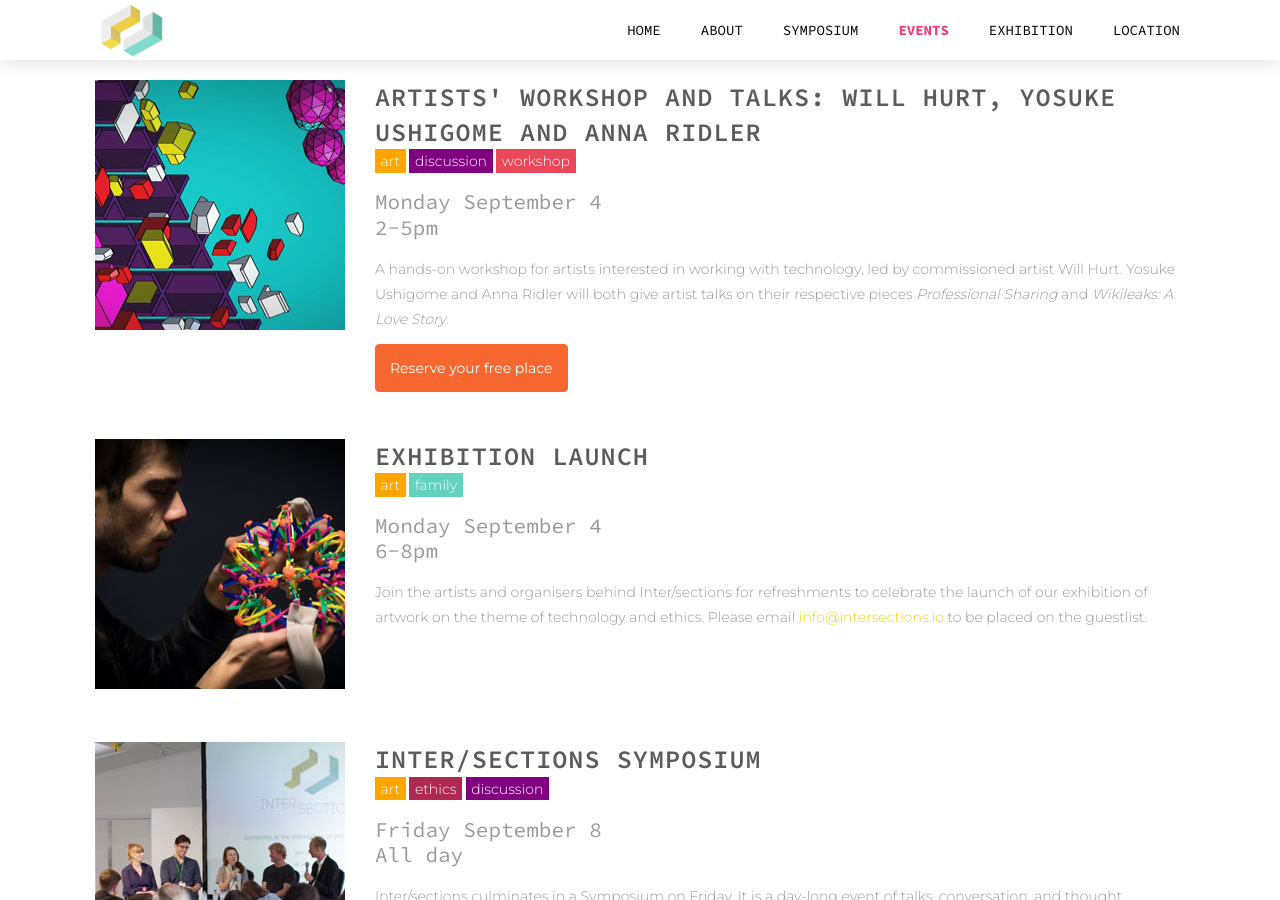
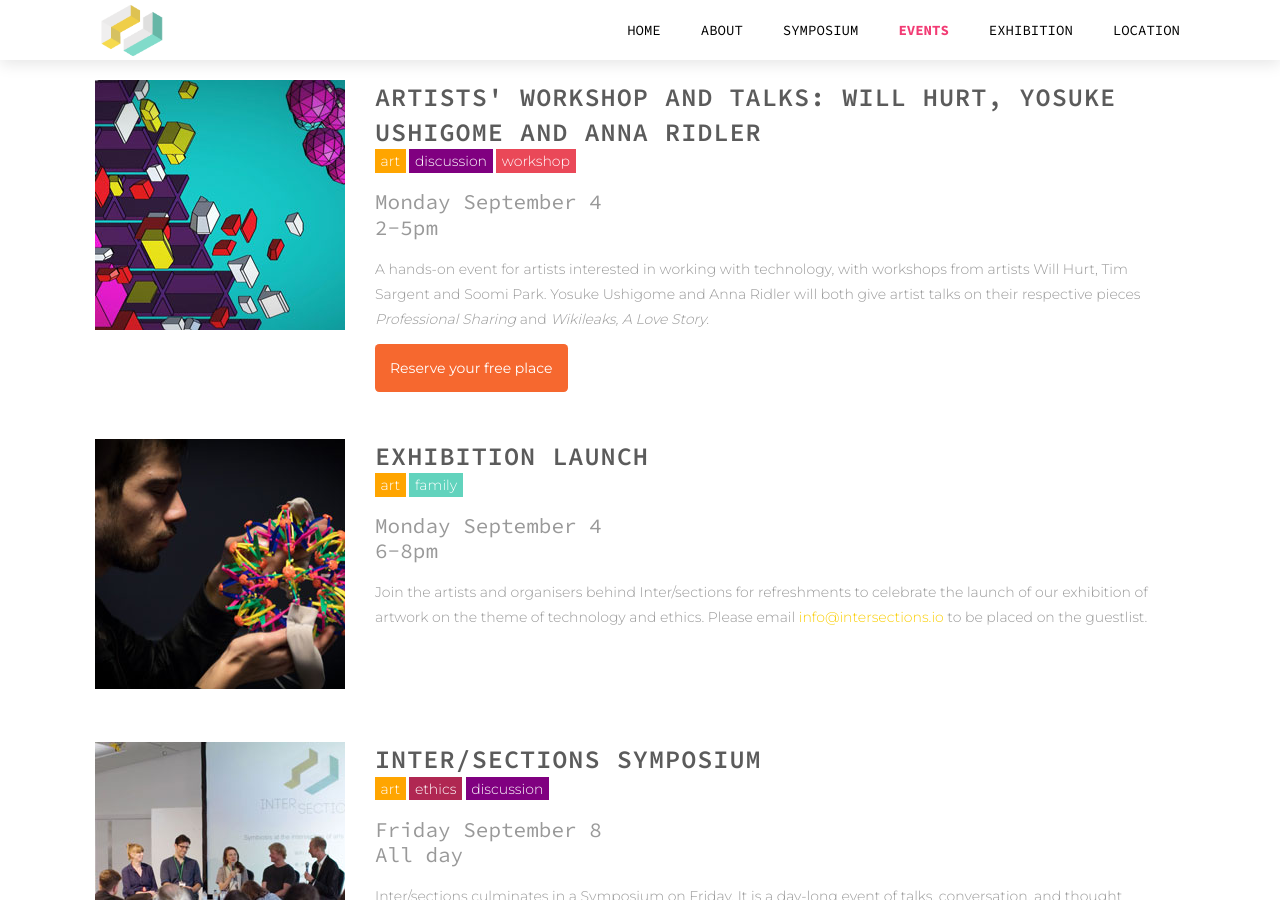
Before and after one commit to disastrid/intersections_redux, a Jekyll site: the page built from events.html, in a window 1280 px wide and 900 px high, scrolled down 1362 px. Built offline with Jekyll 4.4.1, drawn with Linux system fonts in a browser that asks for light colours.

Commit message:
Added Soomi to artist workshop

```diff
--- a/_data/events.yml
+++ b/_data/events.yml
@@ -22,7 +22,7 @@
   button-url: "https://www.eventbrite.co.uk/e/intersections-artists-workshop-tickets-36745714421"
   button-text: Reserve your free place
   desc:
-    "A hands-on workshop for artists interested in working with technology, led by commissioned artist Will Hurt. Yosuke Ushigome and Anna Ridler will both give artist talks on their respective pieces <em>Professional Sharing</em> and <em>Wikileaks: A Love Story.</em>"
+    A hands-on event for artists interested in working with technology, with workshops from artists Will Hurt, Tim Sargent and Soomi Park. Yosuke Ushigome and Anna Ridler will both give artist talks on their respective pieces <em>Professional Sharing</em> and <em>Wikileaks, A Love Story</em>.
 - image: launch.jpg
   name: Exhibition launch
   date: Monday September 4
```
